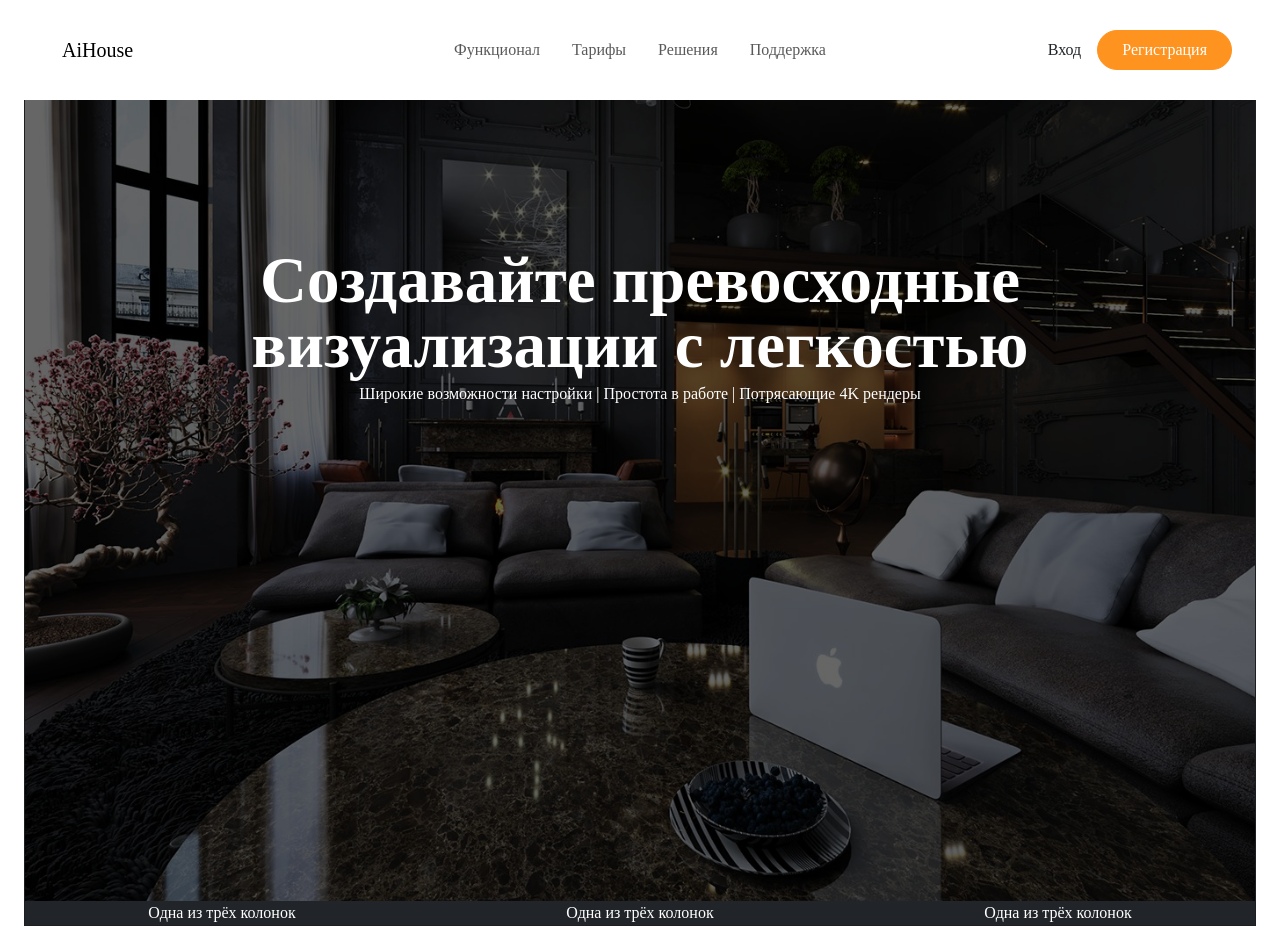
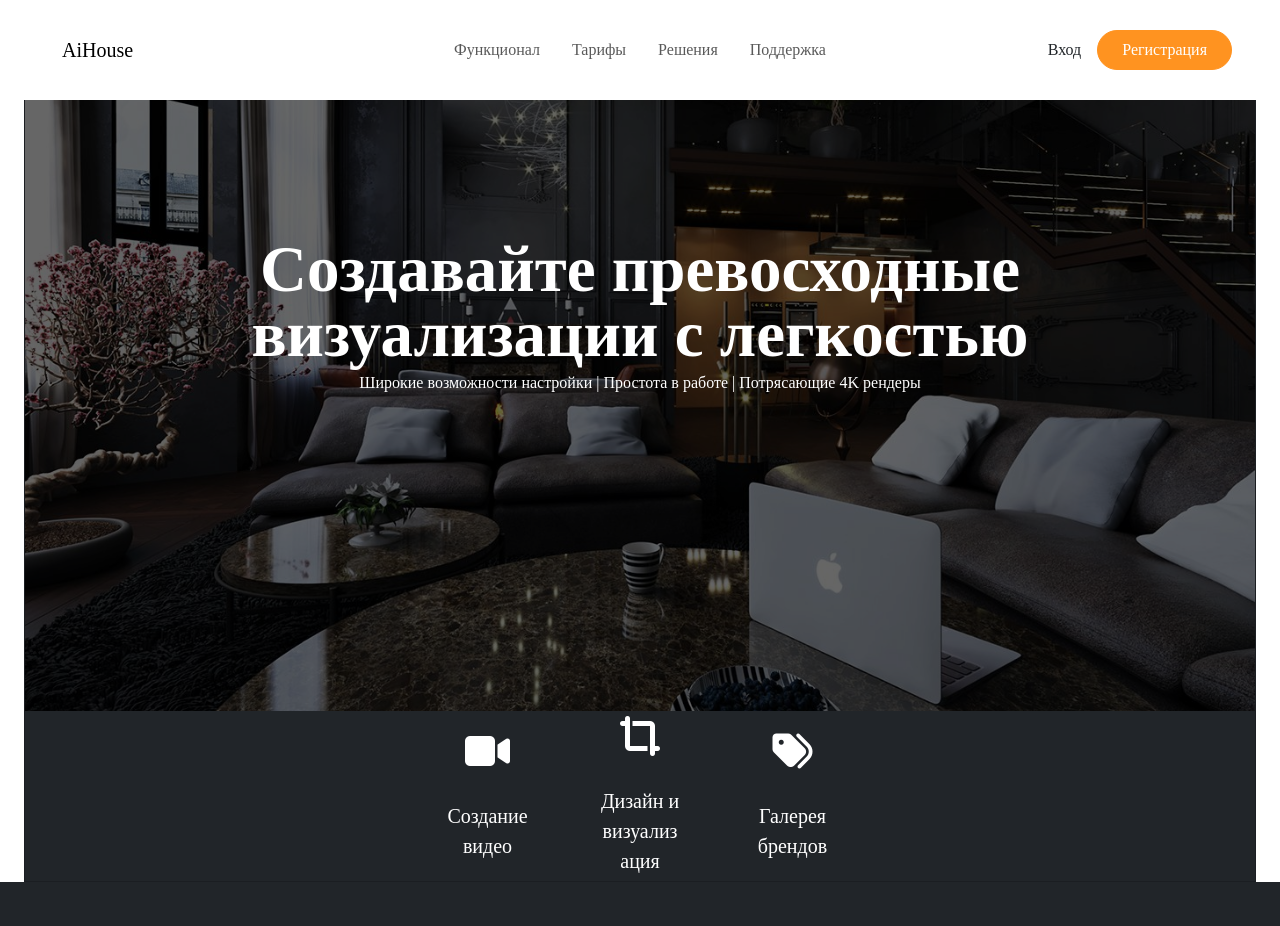
Before and after one commit to sidney31/aihouse, a Django app: template home/templates/home/home_page.html in a window 1280 px wide. After the commit the page ends 882 px from the top, so only its background shows below. Run offline with Django 4.2, Linux system fonts and the light colour scheme; the template is opened without the code that fills it, so the values that code supplies are empty; parts of the project's set-up code (start-up, migrations or seed data) failed here and were passed over; some libraries are stand-ins or nearby versions.

Commit message:
add prototype buttons in first container

```diff
--- a/home/static/css/index.css
+++ b/home/static/css/index.css
@@ -76,3 +76,11 @@ form.nav{
 .navbar{
     transition: all 100ms ease-in-out;
 }
+
+.fa{
+    transition-duration: 0.4s;
+}
+
+.fa-cont:hover .fa{
+    transform: translateY(-10px);
+}
--- a/home/templates/home/home_page.html
+++ b/home/templates/home/home_page.html
@@ -61,25 +61,32 @@
     </header>
     <section>
       <div class="card bg-dark text-white rounded-0 mx-4">
-        <img src="../static/img/image.jpg" class="card-img rounded-0" alt="..." style="filter: brightness(40%); height: 900px;  object-fit: cover;">
+        <img src="../static/img/image.jpg" class="card-img rounded-0" alt="..." style="filter: brightness(40%); height: 710px;  object-fit: cover;">
         <div class="card-img-overlay text-center top-50 start-50 translate-middle w-75 lh-1">
           <p class="card-title" style="font-size: 65px; font-weight: 600">Создавайте превосходные визуализации с легкостью</p>
           <p class="card-text fw-light">Широкие возможности настройки | Простота в работе | Потрясающие 4K рендеры</p>
         </div>
-        <div class="row text-center align-items-center">
-          <div class="col-sm">
-            Одна из трёх колонок
+        <div class="row text-center align-items-center justify-content-center gap-5" style="height:170px">
+          <div class="col-1 fa-cont fs-5 d-flex justify-content-between flex-column">
+            <i class="fa fa-video fs-1" aria-hidden="true"></i>
+            <br>
+            Создание видео
           </div>
-          <div class="col-sm">
-            Одна из трёх колонок
+          <div class="col-1 fa-cont fs-5 d-flex justify-content-between flex-column">
+            <i class="fa fa-crop-simple fs-1" aria-hidden="true"></i>
+            <br>
+            Дизайн и визуализация
           </div>
-          <div class="col-sm">
-            Одна из трёх колонок
+          <div class="col-1 fa-cont fs-5 d-flex justify-content-between flex-column">
+            <i class="fa fa-tags fs-1" aria-hidden="true"></i>
+            <br>
+            Галерея брендов
           </div>
         </div>
       </div>
     </sections>
   <script type="text/javascript" src="../static/js/index.js"></script>
   <script src="../static/js/bootstrap.bundle.min.js"></script>
+  <script src="https://kit.fontawesome.com/d22fe735f3.js" crossorigin="anonymous"></script>
 </body>
 </html>
```
